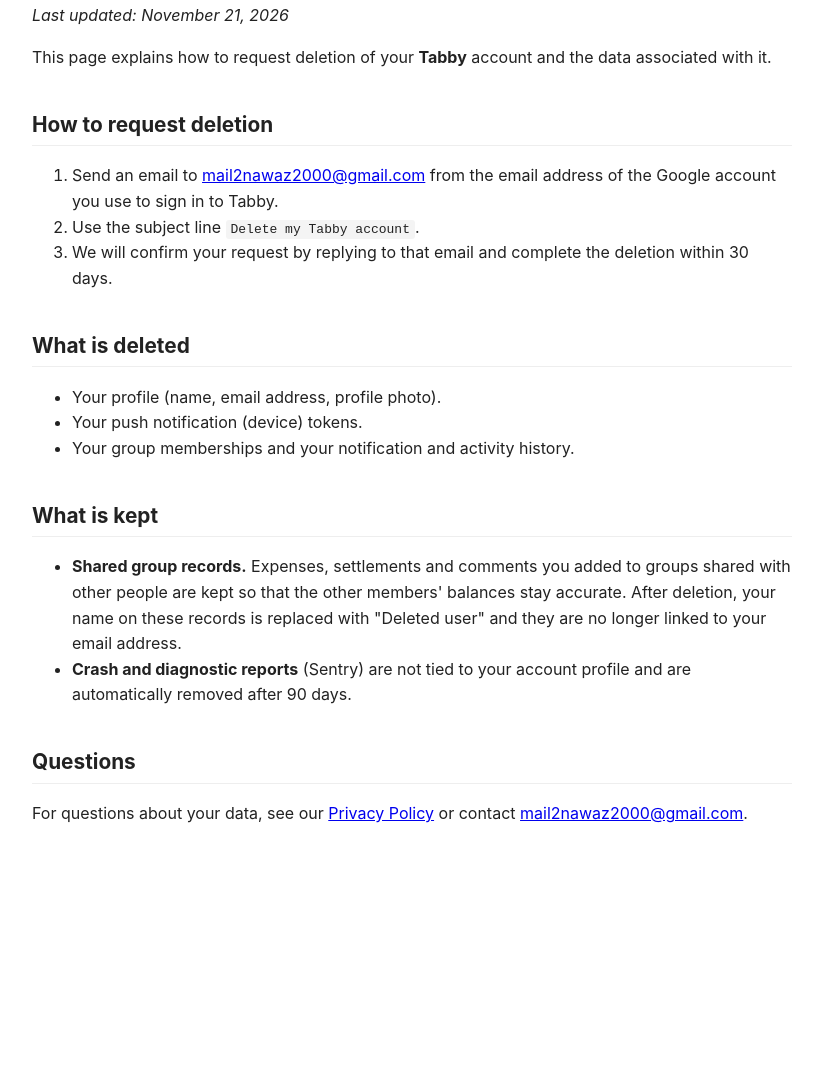
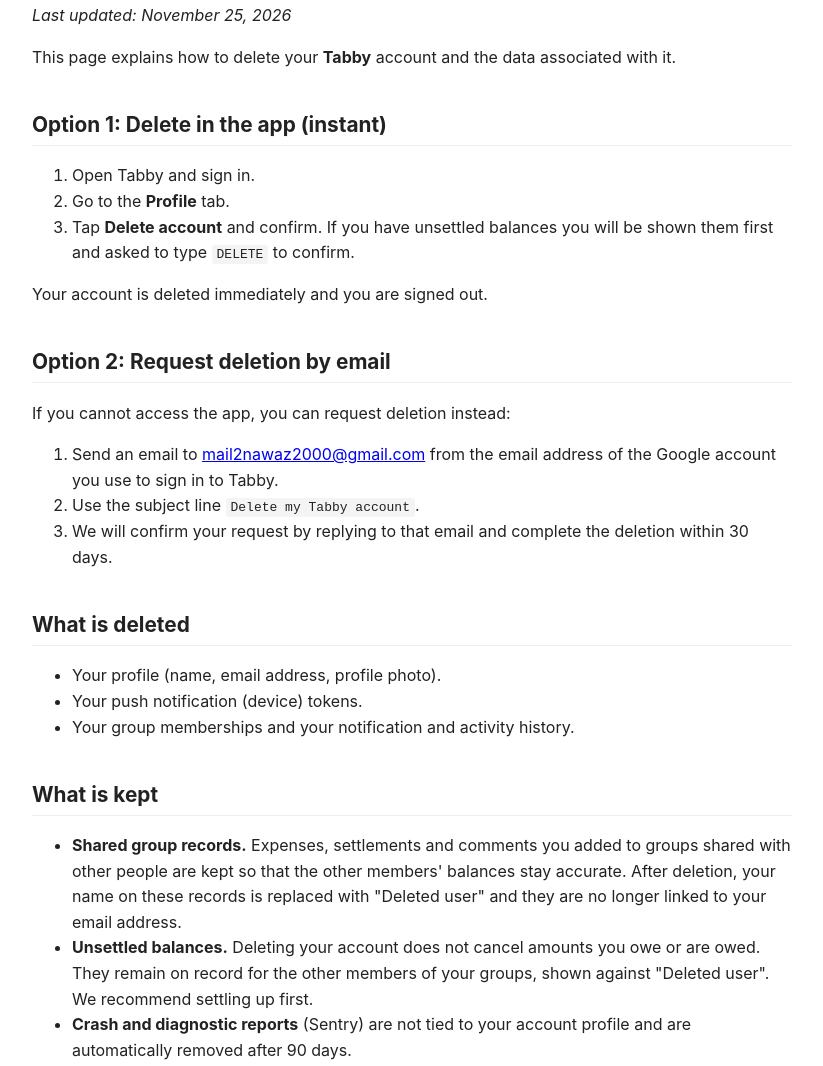
Before and after one commit to Nawaz2000/tabby-privacy-policy, a plain HTML site: page delete-account.html in a window 1280 px wide. Shown: the part 102-1168 px from the top of the page, without its empty margins (228-1051 px from the left). Before the commit the page ends 968 px from the top, so only its background shows below. Drawn offline with Linux system fonts and the light colour scheme.

Commit message:
docs: describe in-app account deletion
Co-authored-by: Copilot <223556219+Copilot@users.noreply.github.com>

```diff
--- a/delete-account.html
+++ b/delete-account.html
@@ -14,12 +14,22 @@
 </head>
 <body>
 <h1>Delete Your Tabby Account</h1>
-<p><em>Last updated: November 21, 2026</em></p>
+<p><em>Last updated: November 25, 2026</em></p>
 
-<p>This page explains how to request deletion of your <strong>Tabby</strong> account and the
+<p>This page explains how to delete your <strong>Tabby</strong> account and the
 data associated with it.</p>
 
-<h2>How to request deletion</h2>
+<h2>Option 1: Delete in the app (instant)</h2>
+<ol>
+  <li>Open Tabby and sign in.</li>
+  <li>Go to the <strong>Profile</strong> tab.</li>
+  <li>Tap <strong>Delete account</strong> and confirm. If you have unsettled balances you will be
+      shown them first and asked to type <code>DELETE</code> to confirm.</li>
+</ol>
+<p>Your account is deleted immediately and you are signed out.</p>
+
+<h2>Option 2: Request deletion by email</h2>
+<p>If you cannot access the app, you can request deletion instead:</p>
 <ol>
   <li>Send an email to <a href="mailto:mail2nawaz2000@gmail.com?subject=Delete%20my%20Tabby%20account">mail2nawaz2000@gmail.com</a>
       from the email address of the Google account you use to sign in to Tabby.</li>
@@ -41,6 +51,9 @@ data associated with it.</p>
       groups shared with other people are kept so that the other members' balances stay accurate.
       After deletion, your name on these records is replaced with "Deleted user" and they are no
       longer linked to your email address.</li>
+  <li><strong>Unsettled balances.</strong> Deleting your account does not cancel amounts you owe or
+      are owed. They remain on record for the other members of your groups, shown against
+      "Deleted user". We recommend settling up first.</li>
   <li><strong>Crash and diagnostic reports</strong> (Sentry) are not tied to your account profile
       and are automatically removed after 90 days.</li>
 </ul>
```
Also changed, not shown: index.html (+9 -3 lines).
